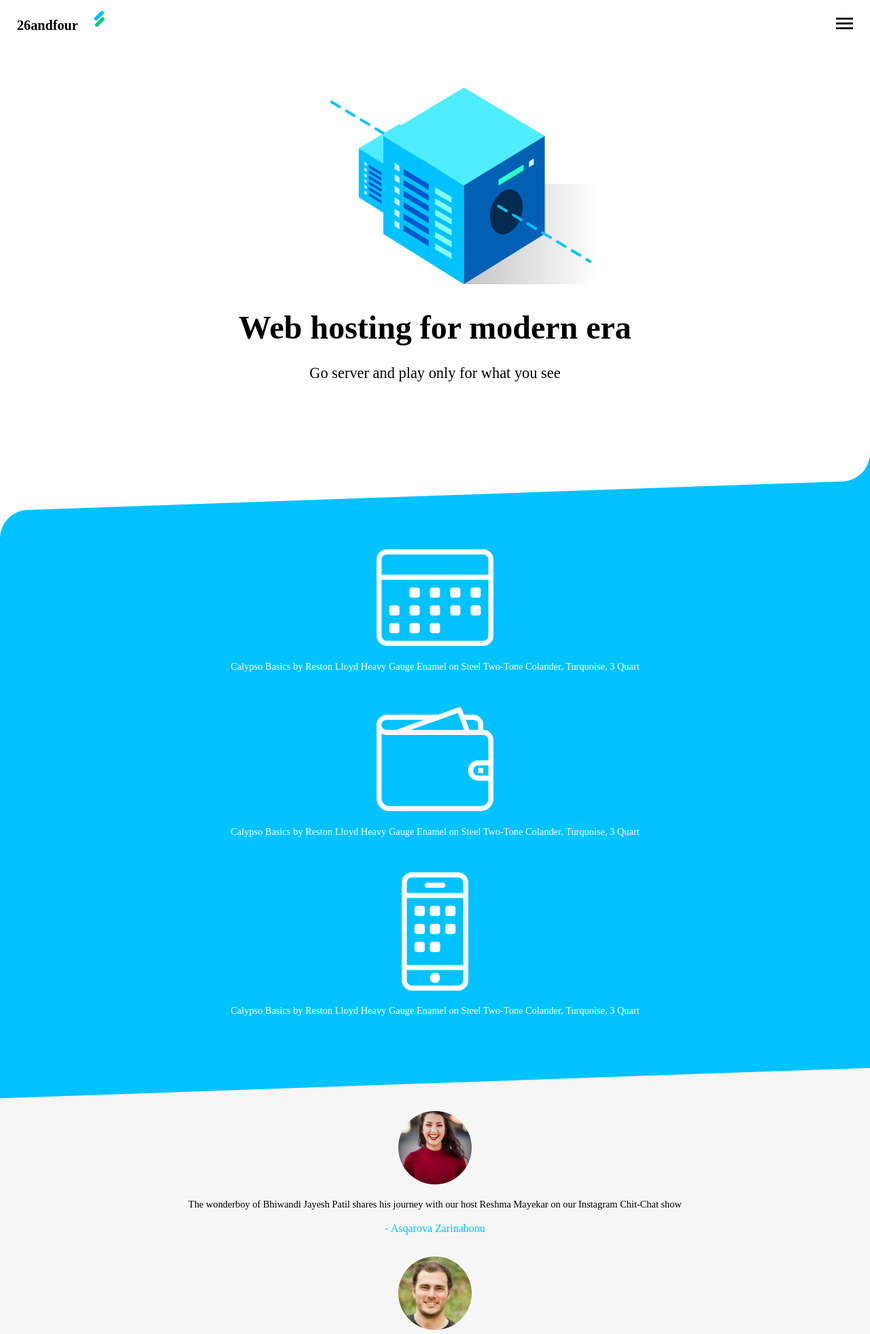
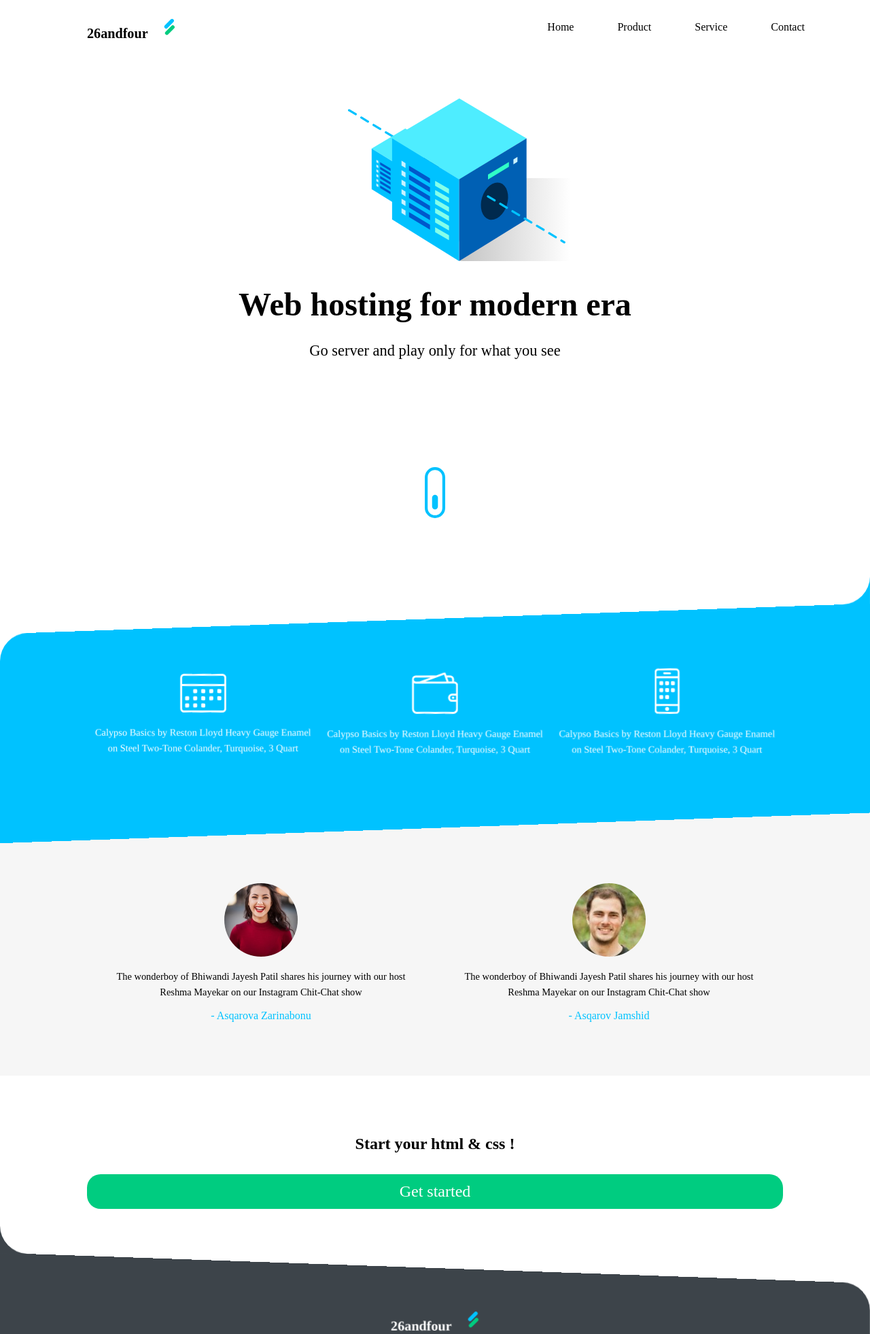
Before and after one commit to Zarinabonu/Front-end, a Django app: page / in a window 1280 px wide. Shown: the top 1962 px of the page at 68% size. Run offline with Django 3.2, Linux system fonts and the light colour scheme.

Commit message:
feat: mobile js & css different screens

```diff
--- a/static/css/main.css
+++ b/static/css/main.css
@@ -209,4 +209,89 @@ nav ul li a:hover {
     .blue-container {
         margin: 0;
     }
+    .blue-container img {
+        width: 20%;
+    }
+    .blue-container ul li:nth-child(3) img {
+        width: 11%;
+        margin-top: -6px;
+    }
+    .blue-container ul {
+        display: flex;
+        margin-top: -1em;
+        align-items: center;
+    }
+    .blue-container ul li {
+        margin-bottom: 0;
+    }
+    .blue-container ul li p {
+        padding: 0 .8em;
+    }
+    .grey-container ul {
+        display: flex;
+    }
+    nav ul {
+        width: 40%;
+    }
 }
+@media only screen and (min-width: 875px)  {
+    .subhead {
+        margin-bottom: 15%;
+    }
+    .blue-container ul {
+        margin: 0 0 4% 0;
+    }
+    .grey-container ul {
+        margin: 4% 0 0;
+    }
+}
+@media only screen and (min-width: 1024px) {
+    .cta {
+        width: 50%;
+    }
+    .container {
+        width: 80%;
+        margin: 0 auto;
+    }
+    .show-desktop {
+        display: block;
+        margin: 0 auto 13% auto ;
+    }
+    .hide-desktop {
+        display: none;
+    }
+    nav ul {
+        position: inherit;
+        width: auto;
+        background: none;
+        height: auto;
+        display: flex;
+        padding-top: 0;
+    }
+    nav ul li {
+        float: left;
+    }
+    nav ul li a {
+        color: black;
+        background-color: inherit;
+        text-align: right;
+    }
+    nav ul li a:hover {
+        background-color: inherit;
+    }
+    .scroll {
+        width: 30px;
+        animation: move 1s infinite alternate;
+    }
+    @keyframes move {
+        0% {
+            transform: translateY(0px);
+        }
+        100% {
+            transform: translateY(20px);
+        }
+
+    }
+
+
+}
```
Also changed, not shown: templates/index.html (+16 -0 lines).
